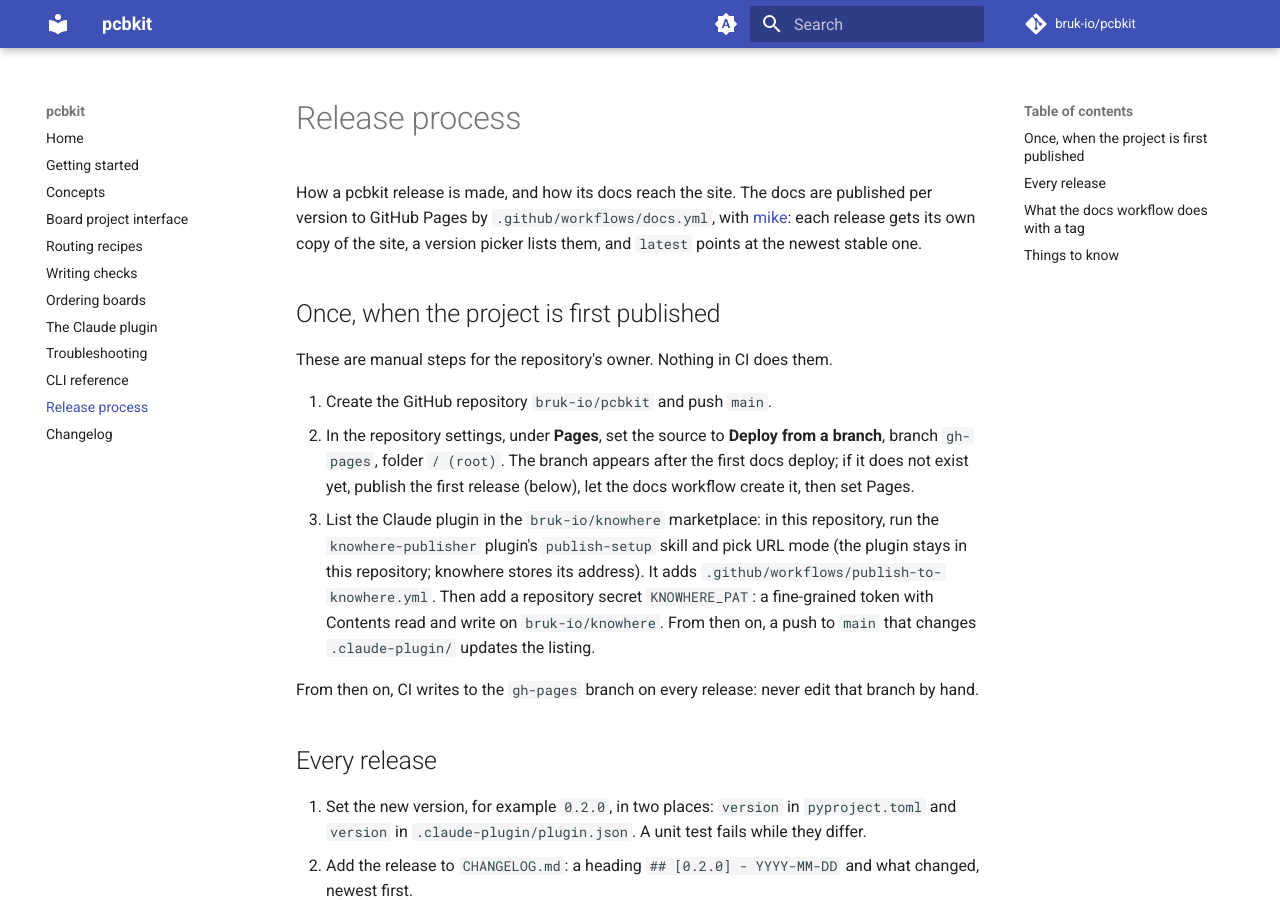
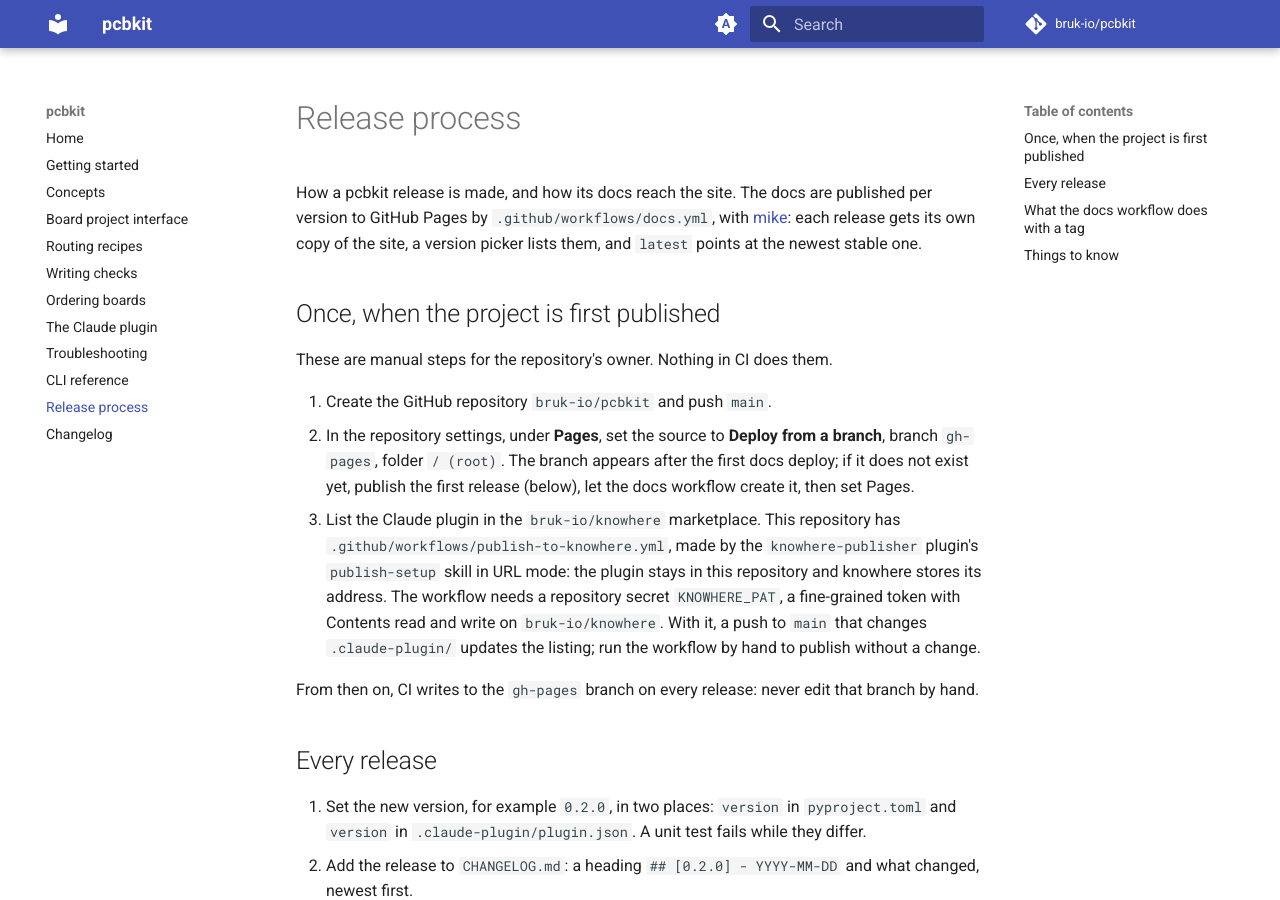
Before and after one commit to bruk-io/pcbkit, an MkDocs documentation site: the page built from docs/release-process.md, in a window 1280 px wide and 900 px high. Built offline with MkDocs 1.6.1 and Material for MkDocs 9.7.7, drawn with Linux system fonts in a browser that asks for light colours; comment, search, counter and statistics services are not loaded; the version menu is left out.

Commit message:
List the plugin in knowhere, and say so in the docs
pcbkit is published to the bruk-io/knowhere marketplace as a URL plugin (knowhere
commit 0a1bf4a): `claude plugin marketplace add bruk-io/knowhere` then
`claude plugin install pcbkit@knowhere` installs 0.1.0. The first listing was sent by
hand with the same repository_dispatch this new workflow sends; the workflow comes from
knowhere-publisher's template (URL mode) and republishes when .claude-plugin/ changes on
main, once the repository has a KNOWHERE_PAT secret.

The README and the docs no longer say the repository is private or the plugin
unpublished.

Co-Authored-By: Claude Opus 5.5 (1M context) <noreply@anthropic.com>
Claude-Session: https://claude.ai/code/session_01RU4SPq2VB8CDgWPbAFc5Lz

```diff
--- a/docs/release-process.md
+++ b/docs/release-process.md
@@ -14,13 +14,13 @@ These are manual steps for the repository's owner. Nothing in CI does them.
    **Deploy from a branch**, branch `gh-pages`, folder `/ (root)`. The branch appears
    after the first docs deploy; if it does not exist yet, publish the first release
    (below), let the docs workflow create it, then set Pages.
-3. List the Claude plugin in the `bruk-io/knowhere` marketplace: in this repository,
-   run the `knowhere-publisher` plugin's `publish-setup` skill and pick URL mode (the
-   plugin stays in this repository; knowhere stores its address). It adds
-   `.github/workflows/publish-to-knowhere.yml`. Then add a repository secret
-   `KNOWHERE_PAT`: a fine-grained token with Contents read and write on
-   `bruk-io/knowhere`. From then on, a push to `main` that changes `.claude-plugin/`
-   updates the listing.
+3. List the Claude plugin in the `bruk-io/knowhere` marketplace. This repository has
+   `.github/workflows/publish-to-knowhere.yml`, made by the `knowhere-publisher`
+   plugin's `publish-setup` skill in URL mode: the plugin stays in this repository and
+   knowhere stores its address. The workflow needs a repository secret `KNOWHERE_PAT`, a
+   fine-grained token with Contents read and write on `bruk-io/knowhere`. With it, a push
+   to `main` that changes `.claude-plugin/` updates the listing; run the workflow by hand
+   to publish without a change.
 
 From then on, CI writes to the `gh-pages` branch on every release: never edit that
 branch by hand.
```
Also changed, not shown: README.md (+7 -8 lines), docs/claude-plugin.md (+3 -4 lines), docs/getting-started.md (+3 -4 lines), 1 other file.
